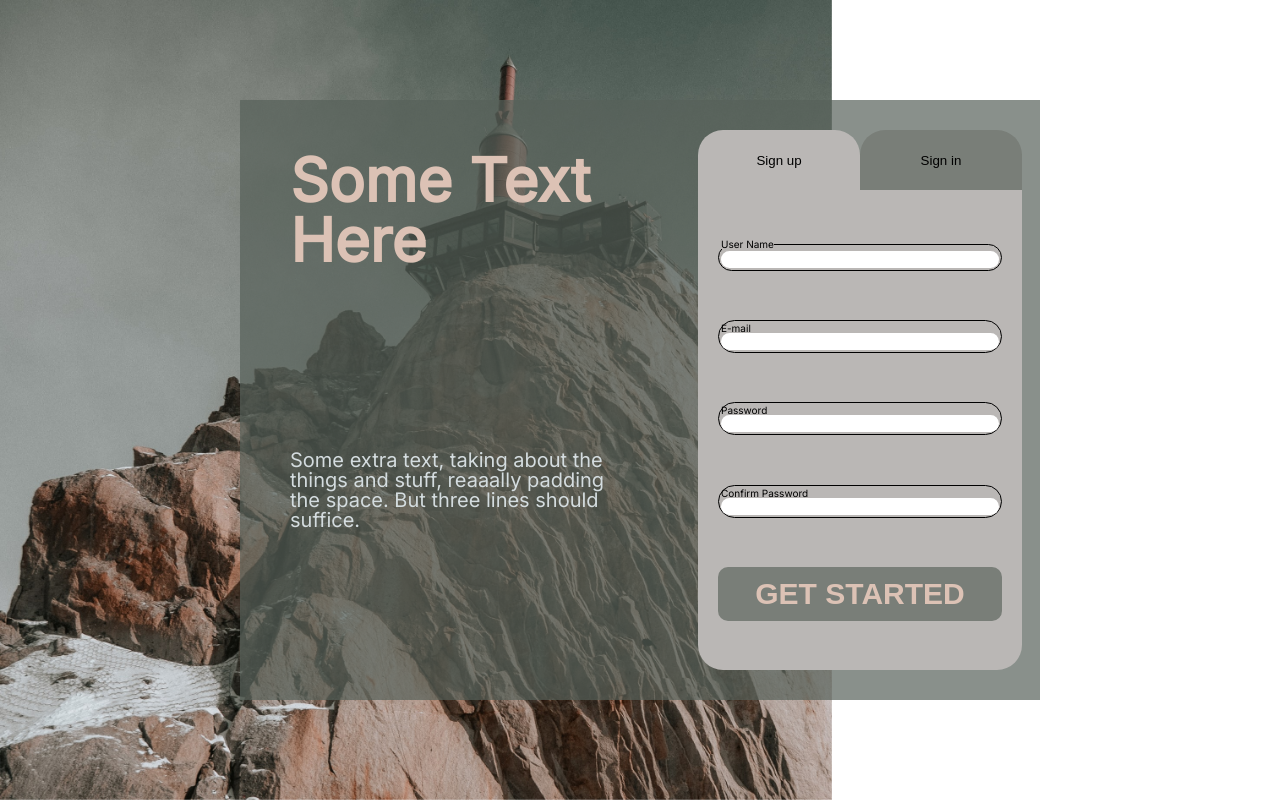
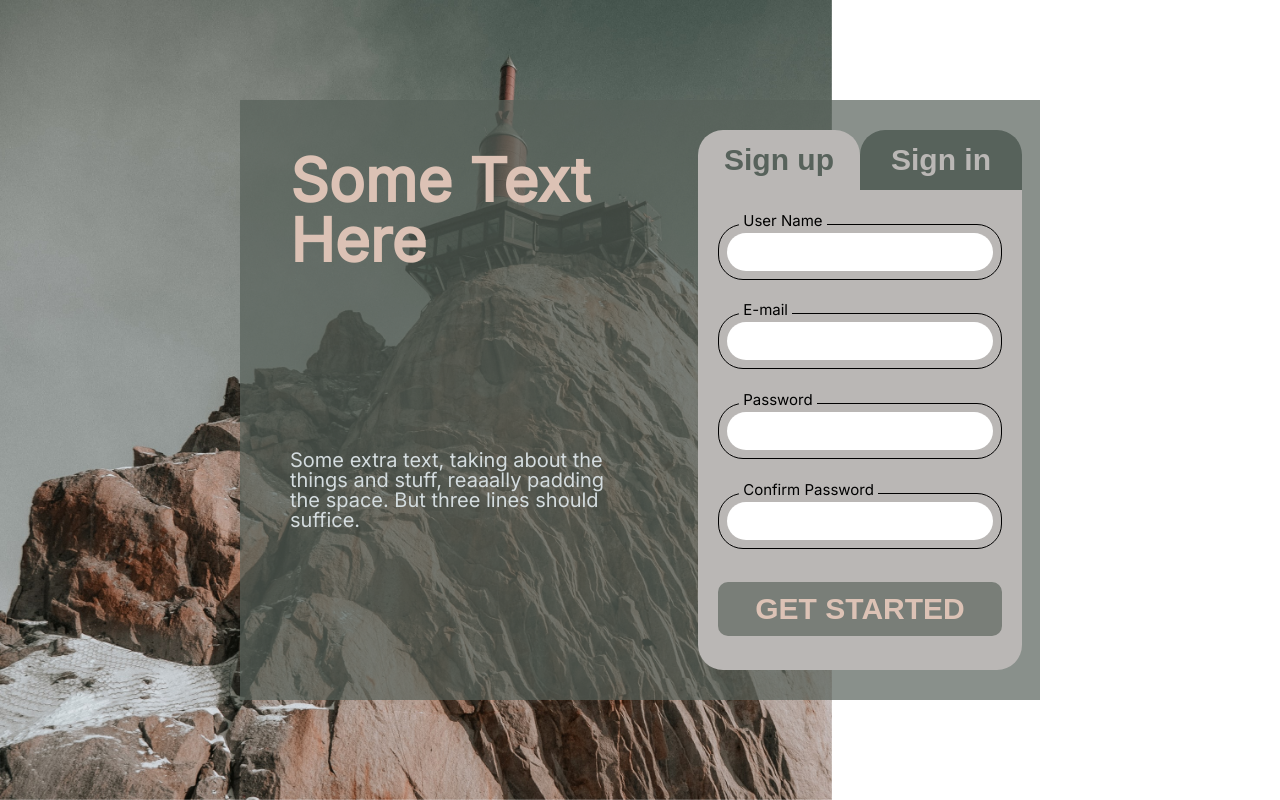
Before and after one commit to al-ptk/odin-signup, a plain HTML site: page index.html in a window 1280 px wide. Drawn offline with Linux system fonts and the light colour scheme; a script that the page names is missing.

Commit message:
Add style to the input fields
    • More accurately, the classes input-container, text-label and
    text-field.

```diff
--- a/index.html
+++ b/index.html
@@ -30,32 +30,30 @@
             </div>
             <form class="user-data" id="sign-in">
 
-                <fieldset>
-                    <legend>
-                        <label class="text-label" for="user-name">
-                            User Name
-                        </label>
-                    </legend>
+                <fieldset class="input-container">
+                    <label class="text-label" for="user-name">
+                        &nbsp;User Name&nbsp;
+                    </label>
                     <input class="text-field" type="text" id="user-name">
                 </fieldset>
 
-                <fieldset>
+                <fieldset class="input-container">
                     <label class="text-label" for="email">
-                        E-mail
+                        &nbsp;E-mail&nbsp;
                     </label>
                     <input class="text-field" type="email" id="email">
                 </fieldset>
 
-                <fieldset>
-                    <label class="text-label" for="password">
-                        Password
+                <fieldset class="input-container">
+                    <label for="password" class="text-label">
+                        &nbsp;Password&nbsp;
                     </label>
                     <input class="text-field" type="password" id="password">
                 </fieldset>
 
-                <fieldset>
+                <fieldset class="input-container">
                     <label class="text-label" for="password-confirmation">
-                        Confirm Password
+                        &nbsp;Confirm Password&nbsp;
                     </label>
                     <input class="text-field" type="password id="password-confirmation">
                 </fieldset>
--- a/styles/style.css
+++ b/styles/style.css
@@ -8,6 +8,7 @@
     --feldgrau: #57625b;
     --feldgrau-transparent: #57625bb3;
     --whitish-gray: #D4DCDF;
+    --graphite: #222222;
 }
 
 body {
@@ -78,14 +79,18 @@ button.tab {
     height: 100%;
     width: 50%;
     border-radius: 25px 25px 0 0;
+    font-size: 3rem;
+    font-weight: 900;
 }
 
 button.tab-active {
     background-color: var(--gray-x-11-gray);
+    color: var(--feldgrau);
 }
 
 button.tab-inactive {
-    background-color: var(--nickel);
+    background-color: var(--feldgrau);
+    color: var(--gray-x-11-gray);
 }
 
 form.user-data {
@@ -100,20 +105,27 @@ form.user-data {
     justify-content: space-evenly;
 }
 
-form.user-data>fieldset{
+fieldset.input-container{
+    position: relative;
     border: 1px solid;
-    border-radius: 25px;;
-    padding: 2px;
+    border-radius: 25px;
+    padding: 8px;
 }
 
 label.text-label {
-
+    position: absolute;
+    top: -1.2rem;
+    left: 20px;
+    z-index: 2;
+    background-color: var(--gray-x-11-gray);
+    font-size: 1.5rem;
 }
 
 input.text-field {
     width: 100%;
     border: none;
     border-radius: inherit;
+    height: 38px;
 }
 
 button.form-submit {
```
